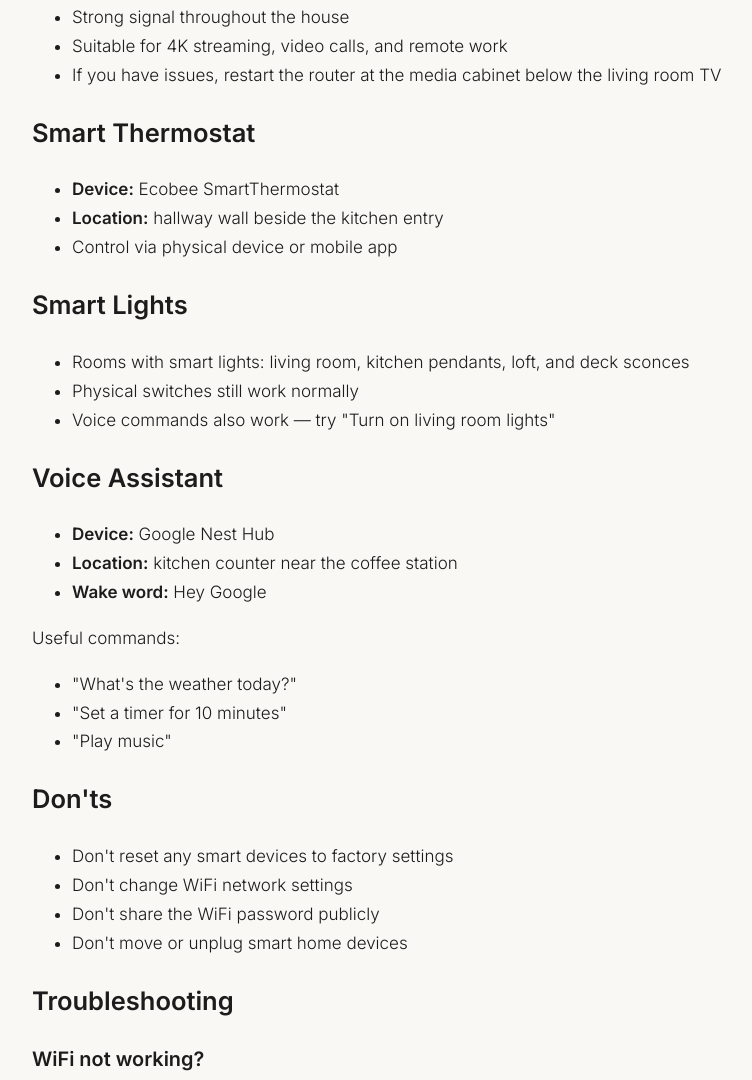
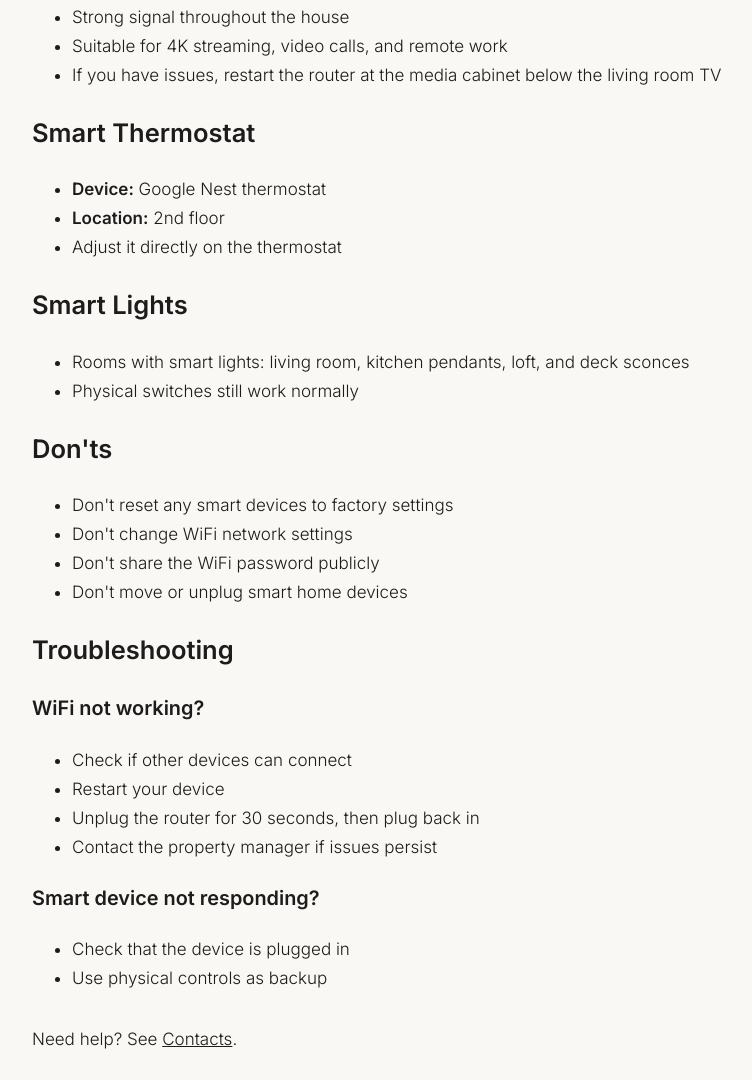
Before and after one commit to crutkas/PineAndPrairieCabin, an Astro site: page /guest/wifi in a window 1280 px wide. Shown: the part 518-1598 px from the top of the page, without its empty margins (252-1004 px from the left). Built offline with nearby package versions, Linux system fonts and the light colour scheme; Astro itself is replaced by a stand-in of ours.

Commit message:
Guest handbook: remove voice assistant, thermostat is Google Nest on 2nd floor
Co-authored-by: Copilot App <223556219+Copilot@users.noreply.github.com>

```diff
--- a/src/pages/guest/house.astro
+++ b/src/pages/guest/house.astro
@@ -40,7 +40,7 @@ import Guest from '../../layouts/Guest.astro';
 
   <h3>Heating & Cooling</h3>
   <ul>
-    <!-- PLACEHOLDER --><li>Thermostat: hallway wall beside the kitchen entry</li>
+    <li>Thermostat: 2nd floor</li>
     <li>Recommended range: 68–72°F</li>
     <!-- PLACEHOLDER --><li>Gas fireplace: use the wall switch beside the hearth; keep screen closed while operating</li>
   </ul>
--- a/src/pages/guest/index.astro
+++ b/src/pages/guest/index.astro
@@ -3,7 +3,7 @@ import Guest from '../../layouts/Guest.astro';
 
 const sections = [
   { url: '/guest/house', title: 'House Awareness', desc: 'Layout, important features, safety information.' },
-  { url: '/guest/wifi', title: 'WiFi & Smart Home', desc: 'Connect to wifi, smart thermostat, voice assistant, lights.' },
+  { url: '/guest/wifi', title: 'WiFi & Smart Home', desc: 'Connect to wifi, smart thermostat, lights.' },
   { url: '/guest/tv', title: 'TV & Streaming', desc: 'How to use the entertainment systems and streaming apps.' },
   { url: '/guest/spa', title: 'Hot Tub', desc: 'Complete guide to using and enjoying the spa.' },
   { url: '/guest/things-to-do', title: 'Things to Do', desc: 'Activities, restaurants, and attractions in the area.' },
--- a/src/pages/guest/wifi.astro
+++ b/src/pages/guest/wifi.astro
@@ -22,30 +22,15 @@ import Guest from '../../layouts/Guest.astro';
 
   <h2>Smart Thermostat</h2>
   <ul>
-    <!-- PLACEHOLDER --><li><strong>Device:</strong> Ecobee SmartThermostat</li>
-    <!-- PLACEHOLDER --><li><strong>Location:</strong> hallway wall beside the kitchen entry</li>
-    <li>Control via physical device or mobile app</li>
+    <li><strong>Device:</strong> Google Nest thermostat</li>
+    <li><strong>Location:</strong> 2nd floor</li>
+    <li>Adjust it directly on the thermostat</li>
   </ul>
 
   <h2>Smart Lights</h2>
   <ul>
     <!-- PLACEHOLDER --><li>Rooms with smart lights: living room, kitchen pendants, loft, and deck sconces</li>
     <li>Physical switches still work normally</li>
-    <li>Voice commands also work — try "Turn on living room lights"</li>
-  </ul>
-
-  <h2>Voice Assistant</h2>
-  <ul>
-    <!-- PLACEHOLDER --><li><strong>Device:</strong> Google Nest Hub</li>
-    <!-- PLACEHOLDER --><li><strong>Location:</strong> kitchen counter near the coffee station</li>
-    <!-- PLACEHOLDER --><li><strong>Wake word:</strong> Hey Google</li>
-  </ul>
-
-  <p>Useful commands:</p>
-  <ul>
-    <li>"What's the weather today?"</li>
-    <li>"Set a timer for 10 minutes"</li>
-    <li>"Play music"</li>
   </ul>
 
   <h2>Don'ts</h2>
@@ -68,7 +53,6 @@ import Guest from '../../layouts/Guest.astro';
 
   <h3>Smart device not responding?</h3>
   <ul>
-    <li>Try the voice command again</li>
     <li>Check that the device is plugged in</li>
     <li>Use physical controls as backup</li>
   </ul>
```
